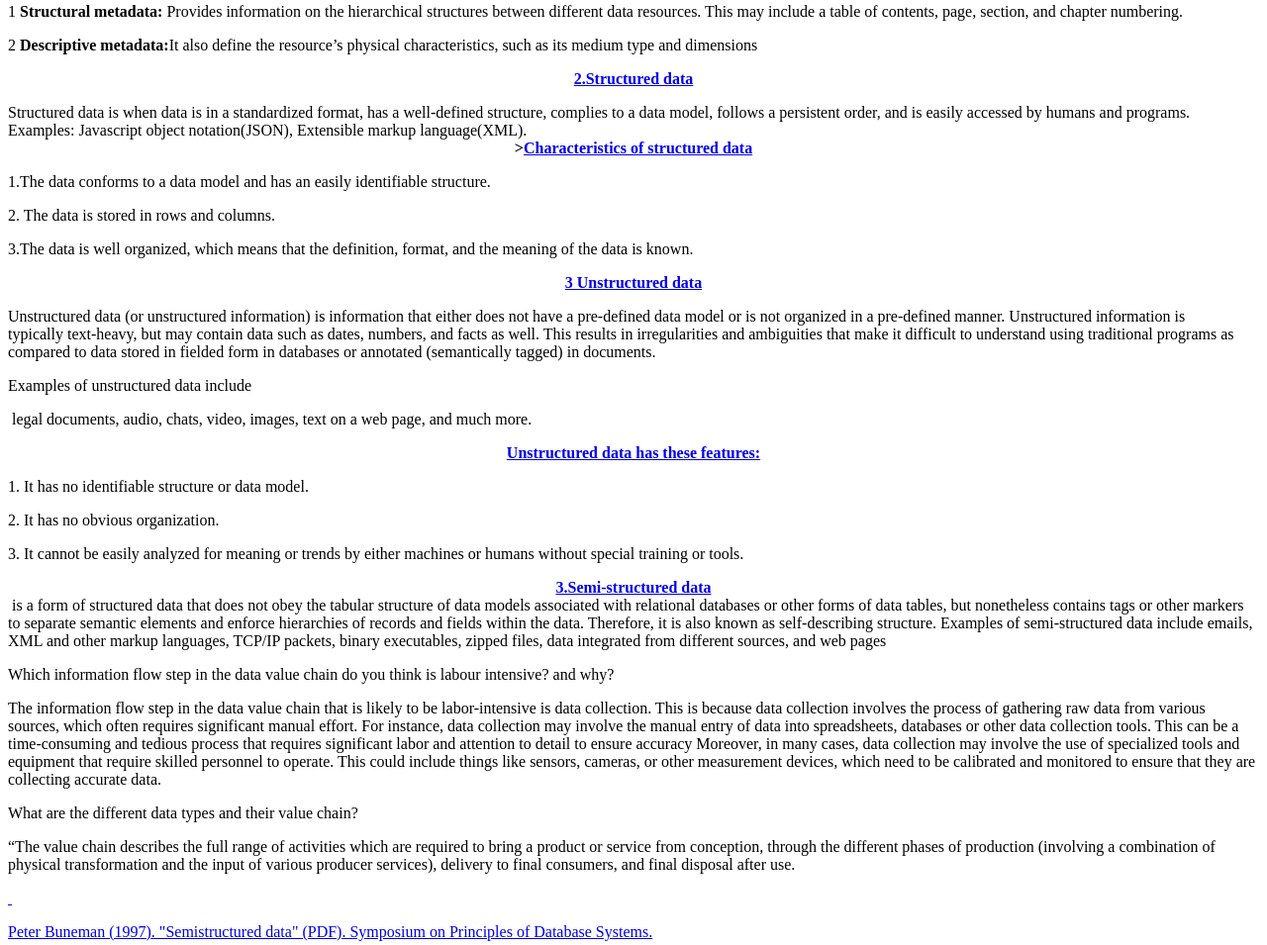
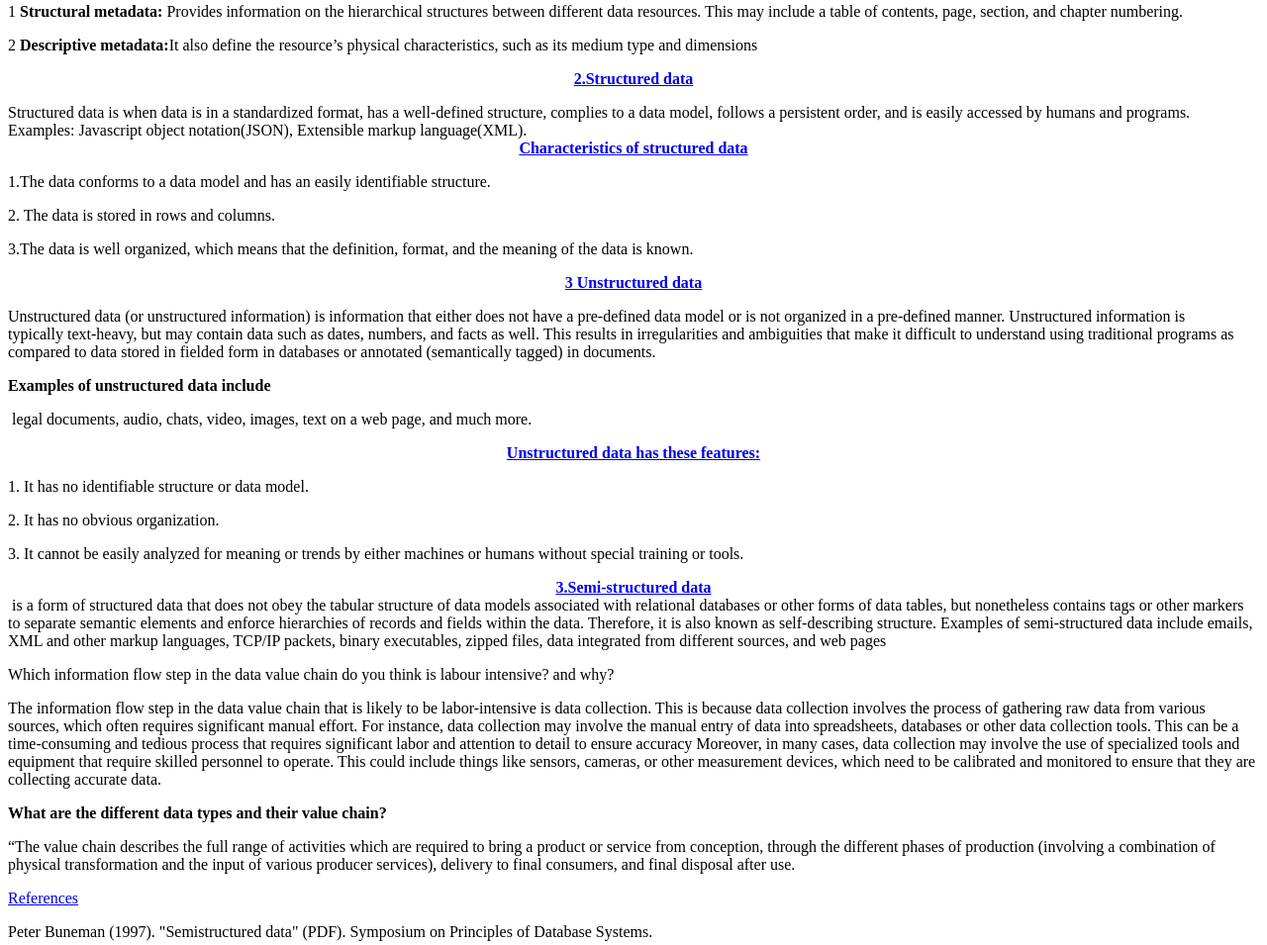
Before and after one commit to cyril-gif/kadri, a plain HTML site: page index.html in a window 1280 px wide. Shown: the part 1277-2232 px from the top of the page at 99% size. Drawn offline with Linux system fonts and the light colour scheme.

Commit message:
Update index.html

```diff
--- a/index.html
+++ b/index.html
@@ -93,13 +93,13 @@ Structured data is when data is in a standardized format, has a well-defined str
 Examples:
 Javascript object notation(JSON),
 Extensible markup language(XML).
-<center><strong>><a href="#">Characteristics of structured data</a></strong></center>
+<center><strong><a href="#">Characteristics of structured data</a></strong></center>
 <p>1.The data conforms to a data model and has an easily identifiable structure.</p>
 <p>2. The data is stored in rows and columns.</p>
 <p>3.The data is well organized, which means that the definition, format, and the meaning of the data is known.</p>
 <p><center><strong><a href="#">3 Unstructured data</a></strong></p></center>
 Unstructured data (or unstructured information) is information that either does not have a pre-defined data model or is not organized in a pre-defined manner. Unstructured information is typically text-heavy, but may contain data such as dates, numbers, and facts as well. This results in irregularities and ambiguities that make it difficult to understand using traditional programs as compared to data stored in fielded form in databases or annotated (semantically tagged) in documents.
- <p>Examples of unstructured data include</p> legal documents, audio, chats, video, images, text on a web page, and much more.</p>
+ <p><strong>Examples of unstructured data include</p></strong> legal documents, audio, chats, video, images, text on a web page, and much more.</p>
 <center><strong><a href="#">Unstructured data has these features:</a></strong></center>
 <p>1. It has no identifiable structure or data model.</p>
 <p>2. It has no obvious organization.</p>
@@ -111,9 +111,9 @@ Examples of semi-structured data include emails, XML and other markup languages,
 The information flow step in the data value chain that is likely to be labor-intensive is data collection. This is because data collection involves the process of gathering raw data from various sources, which often requires significant manual effort.
 For instance, data collection may involve the manual entry of data into spreadsheets, databases or other data collection tools. This can be a time-consuming and tedious process that requires significant labor and attention to detail to ensure accuracy
 Moreover, in many cases, data collection may involve the use of specialized tools and equipment that require skilled personnel to operate. This could include things like sensors, cameras, or other measurement devices, which need to be calibrated and monitored to ensure that they are collecting accurate data.
-<p>What are the different data types and their value chain?</p>
+<strong><p>What are the different data types and their value chain?</p></strong>
 “The value chain describes the full range of activities which are required to bring a product or service from conception, through the different phases of production (involving a combination of physical transformation and the input of various producer services), delivery to final consumers, and final disposal after use.
-<p><a href="#"References</a>
+<p><a href="#">References</a>
  <p>Peter Buneman (1997). "Semistructured data" (PDF). Symposium on Principles of Database Systems.</p>
 <p>^ The Penn database group has semi-structured and XML data project</p>
 <p>^ Stanford Universities Lore DBMS</p>
```
